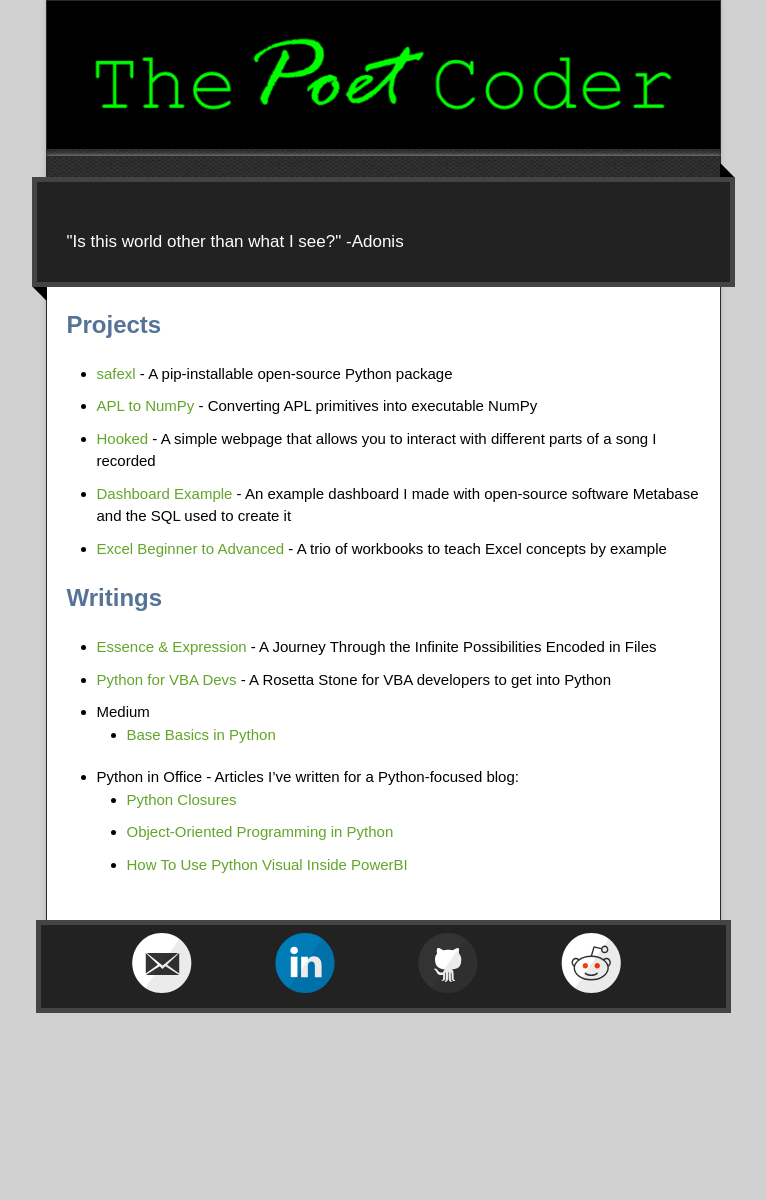
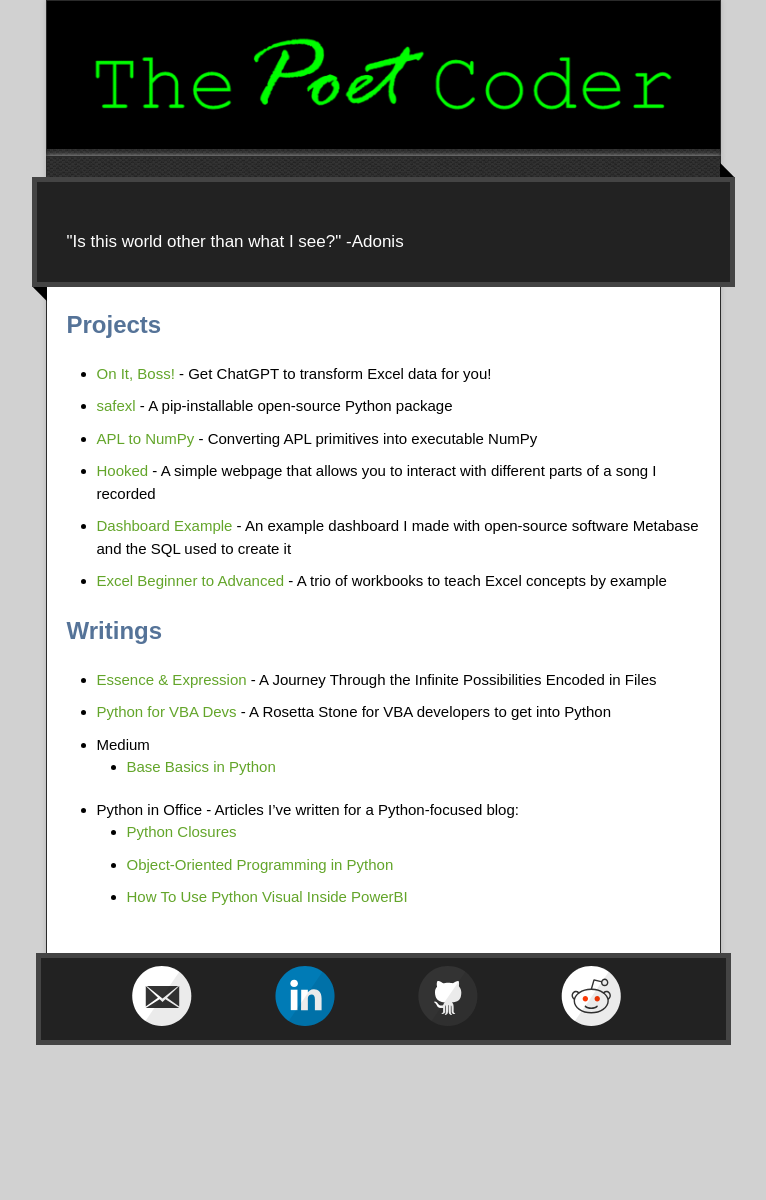
Before and after one commit to ThePoetCoder/thepoetcoder.github.io, a Jekyll site: the page built from index.md, in a window 1280 px wide. Shown: the whole page, without its empty margins (257-1023 px from the left). Built offline with Jekyll 4.4.1, drawn with Linux system fonts in a browser that asks for light colours; before the commit the page ends 1168 px from its top, so only the background shows below that.

Commit message:
Update index.md

```diff
--- a/index.md
+++ b/index.md
@@ -4,6 +4,7 @@ title: The Poet Coder
 ---
 
 ## Projects
+* [On It, Boss!](https://github.com/ThePoetCoder/On_It_Boss) - Get ChatGPT to transform Excel data for you!
 * [safexl](https://github.com/ThePoetCoder/safexl) - A pip-installable open-source Python package
 * [APL to NumPy](https://github.com/ThePoetCoder/APL-to-NumPy/blob/main/APL%20to%20NumPy.ipynb) - Converting APL primitives into executable NumPy
 * [Hooked](https://thepoetcoder.github.io/Hooked/hooked.html) - A simple webpage that allows you to interact with different parts of a song I recorded
```
